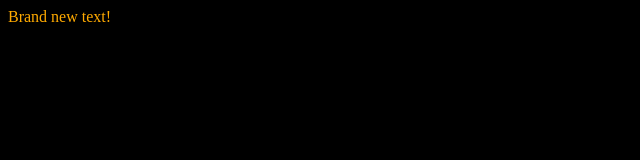
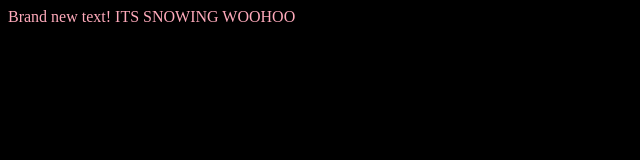
Before and after one commit to alexbarothi/bot11b_first, a plain HTML site: page index.html in a window 1280 px wide. Shown: the whole page, without its empty margins (0-640 px from the left). Drawn offline with Linux system fonts and the light colour scheme.

Commit message:
Text and color changing

```diff
--- a/assets/css/main.css
+++ b/assets/css/main.css
@@ -2,5 +2,5 @@ body {
 	background:
 	 #000000;
 	 color:
-	 #ffaa00;
+	 #ffaabb;
 }
--- a/index.html
+++ b/index.html
@@ -13,5 +13,7 @@
 
 	<body>
 		Brand new text!
+
+		ITS SNOWING WOOHOO
 	</body>
 </html>
```
